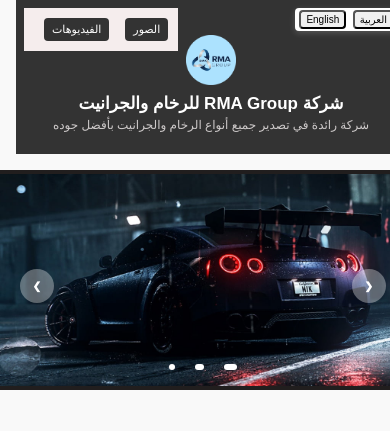
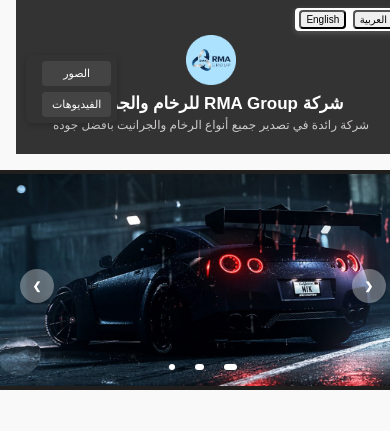
Before and after one commit to MostafaElgen/rma_group_site, a plain HTML site: page index.html in a window 390 px wide. Shown: the top 431 px of the page. Drawn offline with Linux system fonts and the light colour scheme.

Commit message:
Update responsive-final.css

```diff
--- a/responsive-final.css
+++ b/responsive-final.css
@@ -39,15 +39,31 @@
   }
 
   .top-nav {
-    top: 8px;
-    left: 8px;
+  position: fixed;
+  top: 55px; /* تحت زر تغيير اللغة */
+  left: 10px;
+  z-index: 1000;
+  display: flex;
+  flex-direction: column;
   gap: 6px;
+  background-color: #333;
+  padding: 6px;
+  border-radius: 6px;
+  box-shadow: 0 2px 6px rgba(0, 0, 0, 0.2);
 }
 
 .top-nav button {
   font-size: 11px;
-    padding: 5px 8px;
+  padding: 6px 10px;
   border-radius: 4px;
+  background-color: #444;
+  color: white;
+  border: none;
+  cursor: pointer;
+}
+
+.top-nav button:hover {
+  background-color: #666;
 }
 
   .slider {
```
Lines whose indentation alone changed are shown as unchanged.
